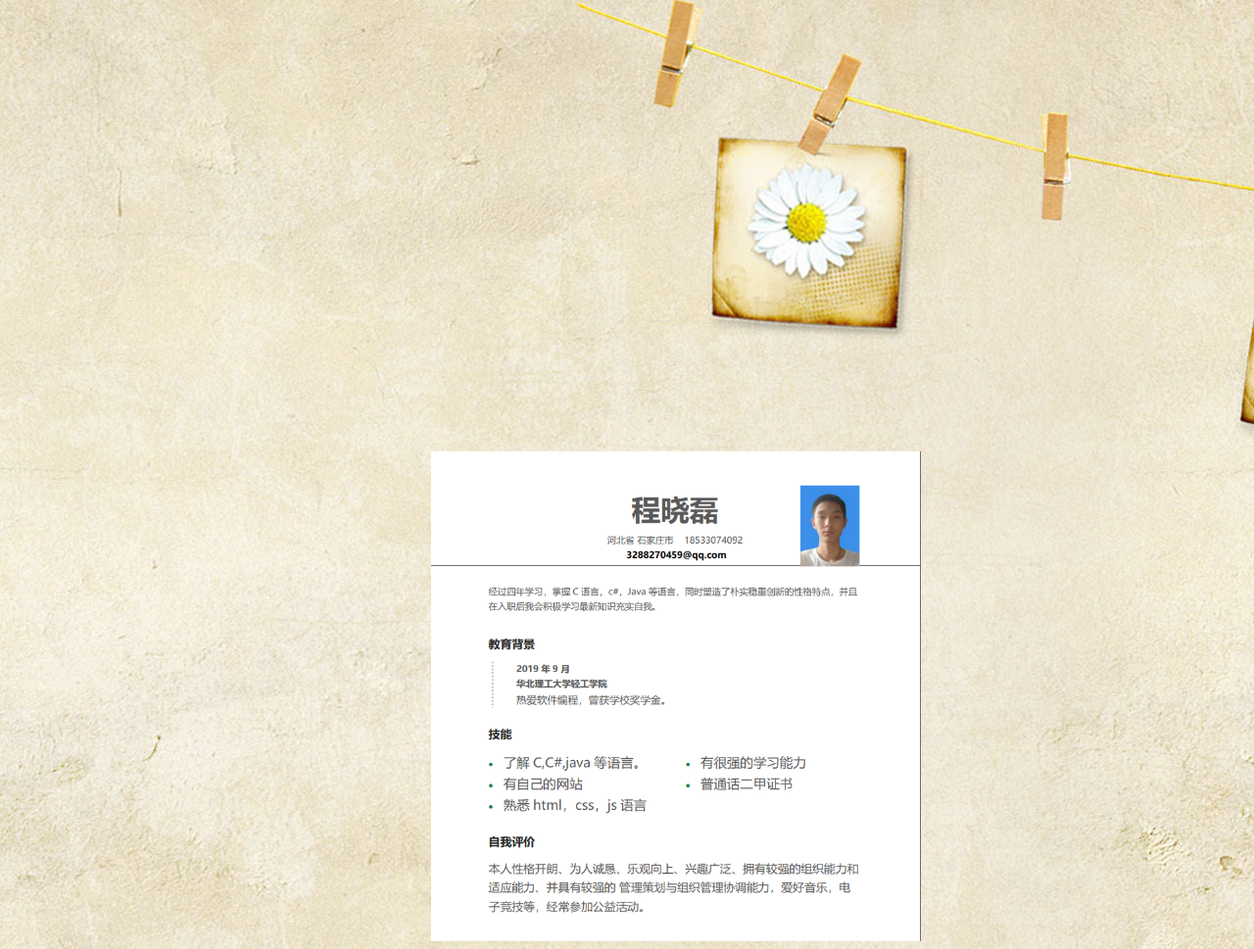
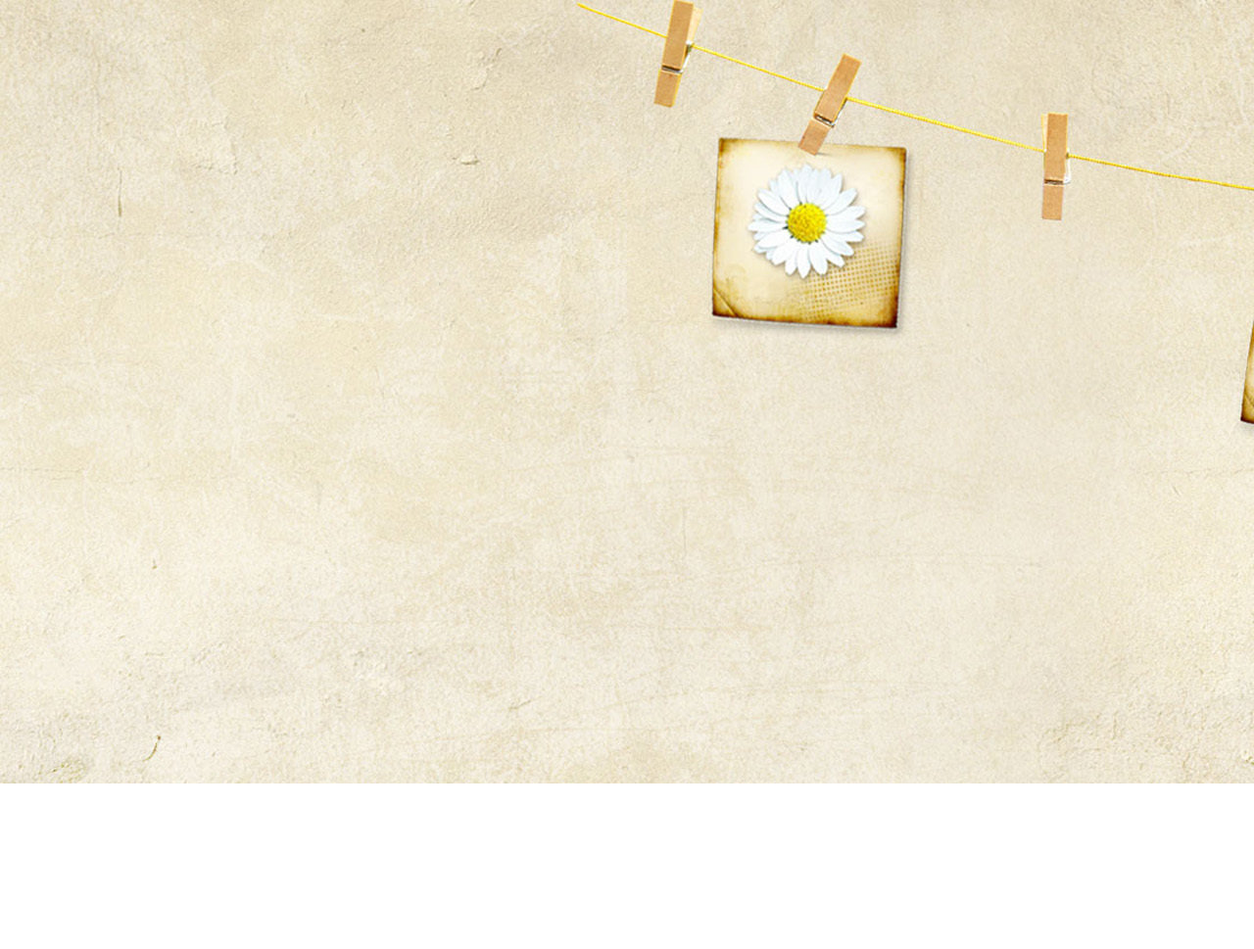
Before and after one commit to amour-wjx/amour-wjx.github.io, a plain HTML site: page sy.html in a window 1280 px wide. Shown: the whole page at 98% size. After the commit the page ends 800 px from the top, so only its background shows below. Drawn offline with Linux system fonts and the light colour scheme.

Commit message:
Update sy.html

```diff
--- a/sy.html
+++ b/sy.html
@@ -8,9 +8,5 @@
     <link rel="stylesheet" href="css/about.css">
 </head>
 <body>
-<div class="box" >
-    <img src="css/jianli.jpg" width="500px" height="500px">
-</div>
-
 </body>
 </html>
```
